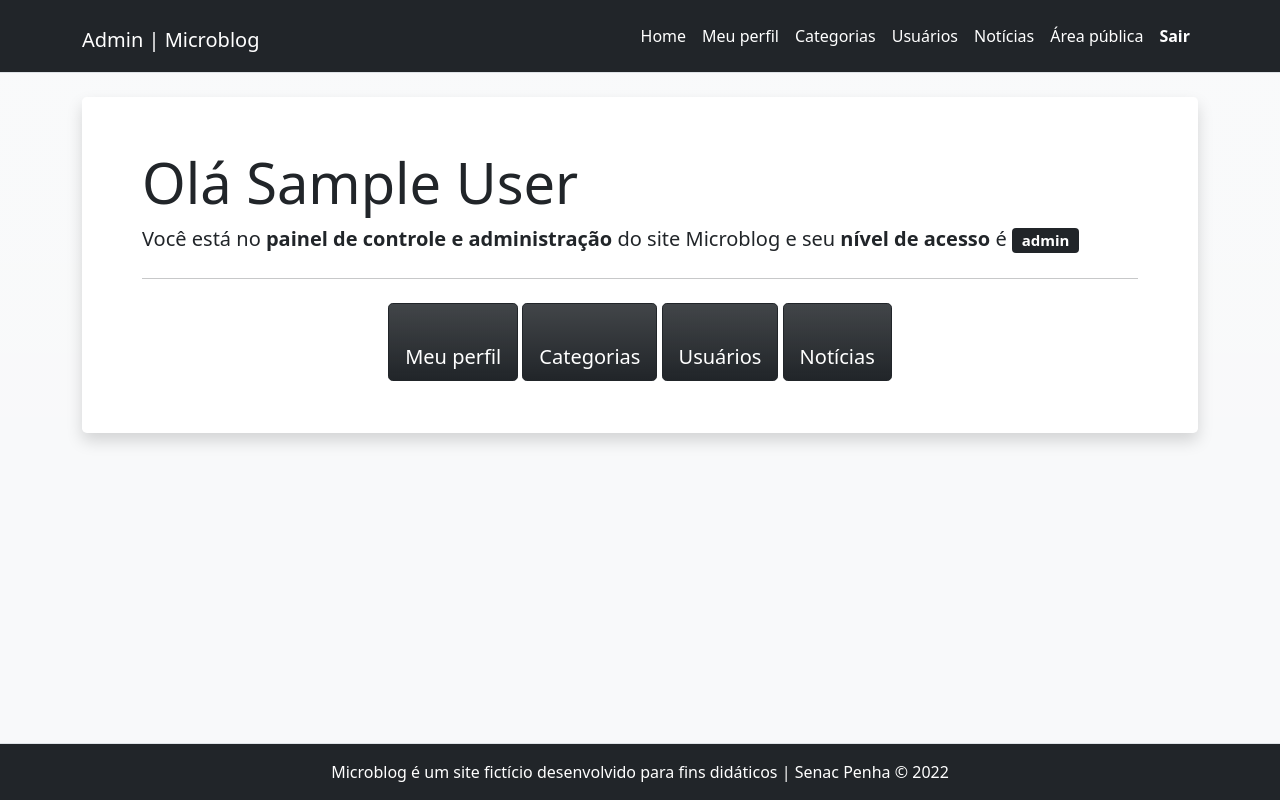
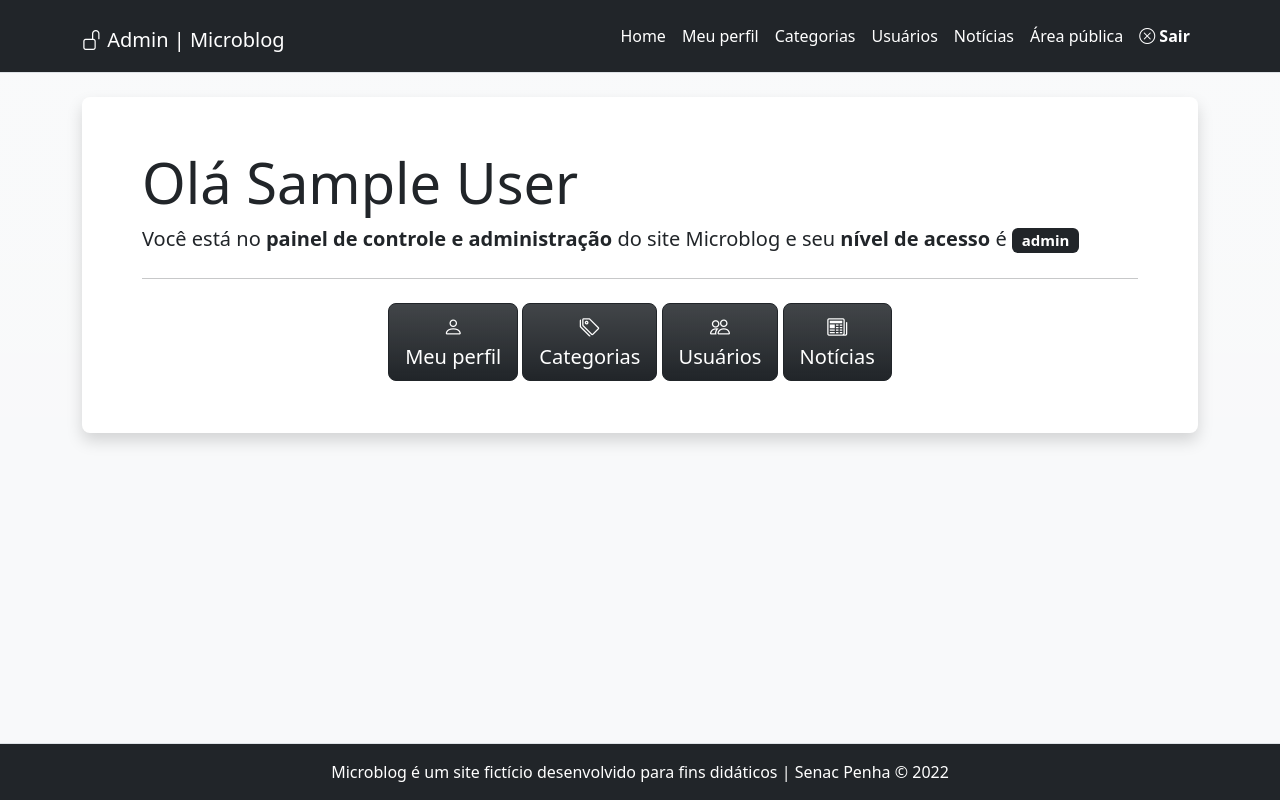
Before and after one commit to DR4CH3N/microblog-inicial-matheus, a PHP site: page /admin/index.php in a window 1280 px wide. Run offline with PHP 8.4, Linux system fonts and the light colour scheme; the visitor is signed in with stand-in values (Sample User, id 1); some libraries are stand-ins or nearby versions.

Commit message:
bootstrap agora vai ser pego online

```diff
--- a/inc/cabecalho-admin.php
+++ b/inc/cabecalho-admin.php
@@ -31,8 +31,13 @@ $pagina = basename($_SERVER['PHP_SELF']);
 <meta http-equiv="X-UA-Compatible" content="IE=edge">
 <meta name="viewport" content="width=device-width, initial-scale=1.0">
 <title>Microblog</title>
-<link rel="stylesheet" href="../vendor/twbs/bootstrap/dist/css/bootstrap.min.css">
-<link rel="stylesheet" href="../vendor/twbs/bootstrap-icons/font/bootstrap-icons.css">
+
+<!-- <link rel="stylesheet" href="../vendor/twbs/bootstrap/dist/css/bootstrap.min.css"> -->
+<link href="https://cdn.jsdelivr.net/npm/bootstrap@5.2.0/dist/css/bootstrap.min.css" rel="stylesheet" integrity="sha384-gH2yIJqKdNHPEq0n4Mqa/HGKIhSkIHeL5AyhkYV8i59U5AR6csBvApHHNl/vI1Bx" crossorigin="anonymous">
+
+
+<!-- <link rel="stylesheet" href="../vendor/twbs/bootstrap-icons/font/bootstrap-icons.css"> -->
+<link rel="stylesheet" href="https://cdn.jsdelivr.net/npm/bootstrap-icons@1.9.1/font/bootstrap-icons.css">
 <link rel="stylesheet" href="../css/style.css">
 
 </head>
```
